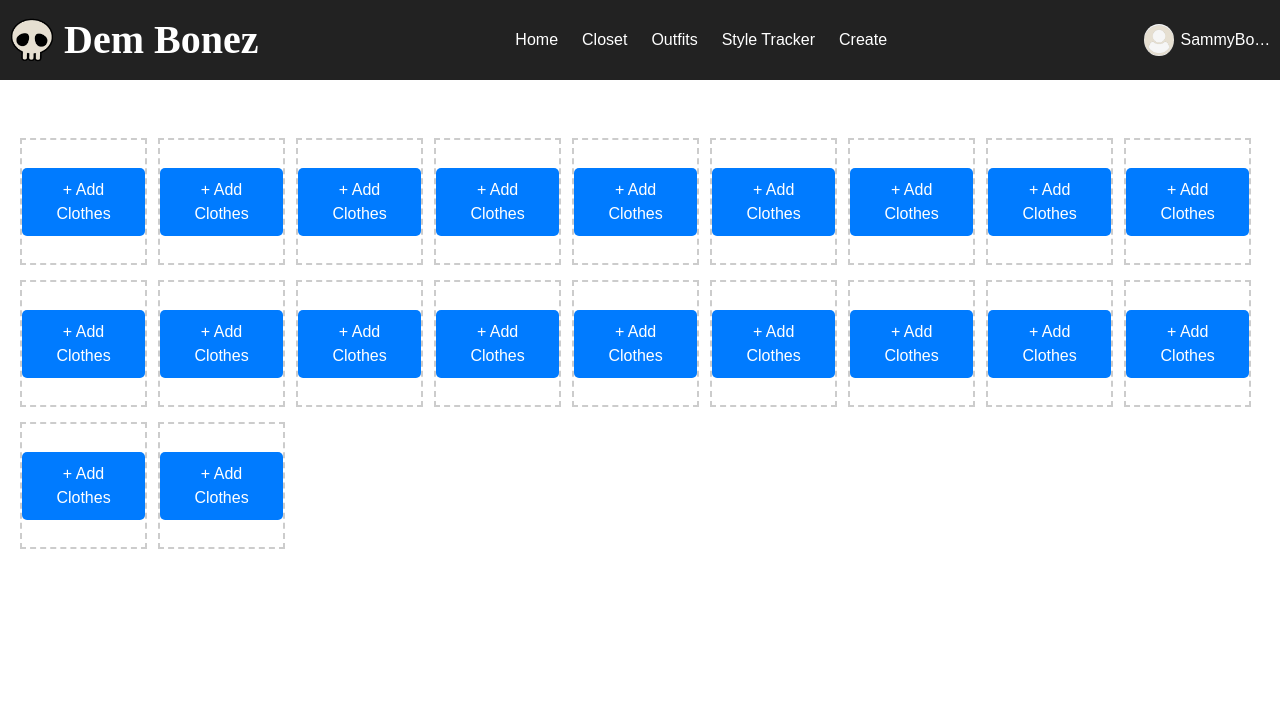
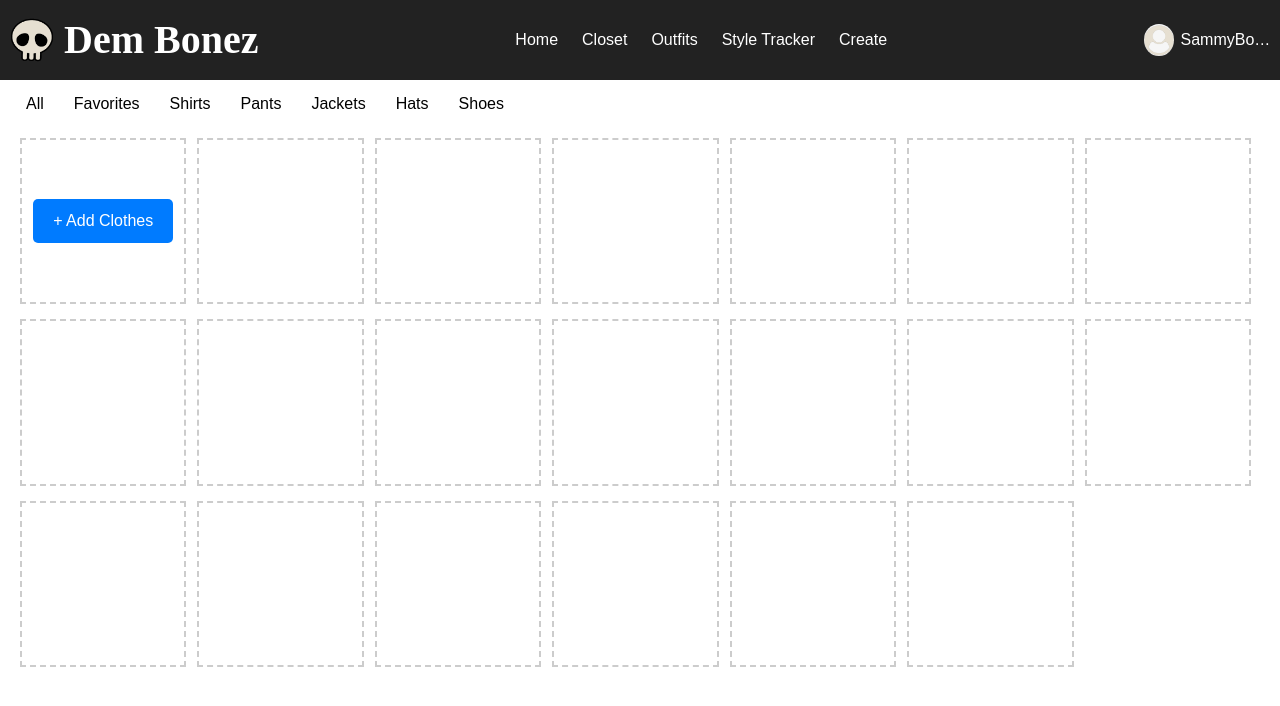
Before and after one commit to sammorrisroe/CSC-437-Server, a React (Vite) app in the folder packages/project-frontend/: page / in a window 1280 px wide. Shown: the top 706 px of the page. Built offline with nearby package versions, Linux system fonts and the light colour scheme; a web font is replaced by a local one.

Commit message:
clothing add and delete

```diff
--- a/packages/project-frontend/src/pages/ClosetPage.css
+++ b/packages/project-frontend/src/pages/ClosetPage.css
@@ -13,10 +13,10 @@ body {
 /* Navigation */
 .category-nav {
   display: flex;
-  justify-content: center;
+  justify-content: left;
   gap: 10px;
   flex-wrap: wrap;
-  margin: 2em 0;
+  margin: 4em 0em 0em 1em;
 }
 
 .category-button {
@@ -36,7 +36,7 @@ body {
 /* Clothing Grid */
 .clothing-grid {
   display: grid;
-  grid-template-columns: repeat(auto-fit, minmax(120px, 1fr));
+  grid-template-columns: repeat(auto-fit, minmax(10em, 1fr));
   gap: 15px;
   padding: 20px;
 }
--- a/packages/project-frontend/src/pages/ClosetPage.jsx
+++ b/packages/project-frontend/src/pages/ClosetPage.jsx
@@ -2,30 +2,36 @@ import React, { useState } from "react";
 import "./ClosetPage.css";
 
 const GRID_SIZE = 20;
-const categories = ["All", "Favorites", "Shirts", "Pants", "Jackets", "Hats", "Shoes", "Add"];
+const categories = ["All", "Favorites", "Shirts", "Pants", "Jackets", "Hats", "Shoes"];
 
 const ClosetPage = () => {
   const [clothes, setClothes] = useState([]);
   const [showModal, setShowModal] = useState(false);
-  const [editIndex, setEditIndex] = useState(null); // Track the item being edited
+  const [editIndex, setEditIndex] = useState(null);
+  const [selectedCategory, setSelectedCategory] = useState("All");
+
   const [newClothing, setNewClothing] = useState({
     title: "",
-    type: "shirt",
+    type: "shirts",
     isFavorite: false,
     description: "",
     imageUrl: null,
   });
 
   const handleAddClothes = () => {
-    setEditIndex(null); // Ensure it's a new item
+    setEditIndex(null);
     setShowModal(true);
-    setNewClothing({ title: "", type: "shirt", isFavorite: false, description: "", imageUrl: null });
+    setNewClothing({ title: "", type: "shirts", isFavorite: false, description: "", imageUrl: null });
   };
 
   const handleEditClothes = (index) => {
     setEditIndex(index);
     setNewClothing(clothes[index]);
     setShowModal(true);
+  };
+
+  const handleCategoryChange = (category) => {
+    setSelectedCategory(category);
   };
 
   const handleInputChange = (e) => {
@@ -55,15 +61,33 @@ const ClosetPage = () => {
     }
 
     setShowModal(false);
-    setNewClothing({ title: "", type: "shirt", isFavorite: false, description: "", imageUrl: null });
+    setNewClothing({ title: "", type: "shirts", isFavorite: false, description: "", imageUrl: null });
   };
+
+  const handleDeleteClothing = () => {
+    if (editIndex !== null) {
+      const updatedClothes = clothes.filter((_, index) => index !== editIndex);
+      setClothes(updatedClothes);
+    }
+    setShowModal(false);
+  };
+
+  const filteredClothes = clothes.filter((item) => {
+    if (selectedCategory === "All") return true;
+    if (selectedCategory === "Favorites") return item.isFavorite;
+    return item.type.toLowerCase() === selectedCategory.toLowerCase();
+  });
 
   return (
     <div className="closet-container">
       {/* Navigation Tabs */}
       <nav className="category-nav">
         {categories.map((category, index) => (
-          <button key={index} className="category-button">
+          <button
+            key={index}
+            className={`category-button ${selectedCategory === category ? "active" : ""}`}
+            onClick={() => handleCategoryChange(category)}
+          >
             {category}
           </button>
         ))}
@@ -71,22 +95,24 @@ const ClosetPage = () => {
 
       {/* Dynamic Clothing Grid */}
       <div className="clothing-grid">
-        {[...clothes, ...Array(GRID_SIZE - clothes.length).fill(null)].map((item, index) => (
-          <div
-            key={index}
-            className={`grid-slot ${item ? "filled" : "empty"}`}
-            onClick={item ? () => handleEditClothes(index) : handleAddClothes}
-          >
-            {item ? (
-              <>
+        {[...filteredClothes, ...Array(GRID_SIZE - filteredClothes.length).fill(null)].map((item, index) => {
+          if (item) {
+            return (
+              <div key={index} className="grid-slot filled" onClick={() => handleEditClothes(clothes.indexOf(item))}>
                 <img src={item.imageUrl} alt={item.title} className="clothing-image" />
                 <p className="clothing-title">{item.title}</p>
-              </>
-            ) : (
-              <div className="add-button">+ Add Clothes</div>
-            )}
-          </div>
-        ))}
+              </div>
+            );
+          } else if (index === filteredClothes.length) {
+            return (
+              <div key={index} className="grid-slot empty" onClick={handleAddClothes}>
+                <div className="add-button">+ Add Clothes</div>
+              </div>
+            );
+          } else {
+            return <div key={index} className="grid-slot empty"></div>;
+          }
+        })}
       </div>
 
       {/* Modal for Adding/Editing Clothes */}
@@ -103,10 +129,10 @@ const ClosetPage = () => {
             <div className="form-group">
               <label>Category</label>
               <select name="type" value={newClothing.type} onChange={handleInputChange}>
-                <option value="shirt">Shirt</option>
+                <option value="shirts">Shirts</option>
                 <option value="pants">Pants</option>
-                <option value="jacket">Jacket</option>
-                <option value="hat">Hat</option>
+                <option value="jackets">Jackets</option>
+                <option value="hats">Hats</option>
                 <option value="shoes">Shoes</option>
               </select>
             </div>
@@ -124,6 +150,7 @@ const ClosetPage = () => {
             {newClothing.imageUrl && <img src={newClothing.imageUrl} alt="Preview" className="preview-image" />}
 
             <button onClick={handleSaveClothing}>Save</button>
+            {editIndex !== null && <button onClick={handleDeleteClothing} className="delete-button">Delete</button>}
             <button onClick={() => setShowModal(false)}>Cancel</button>
           </div>
         </div>
```
